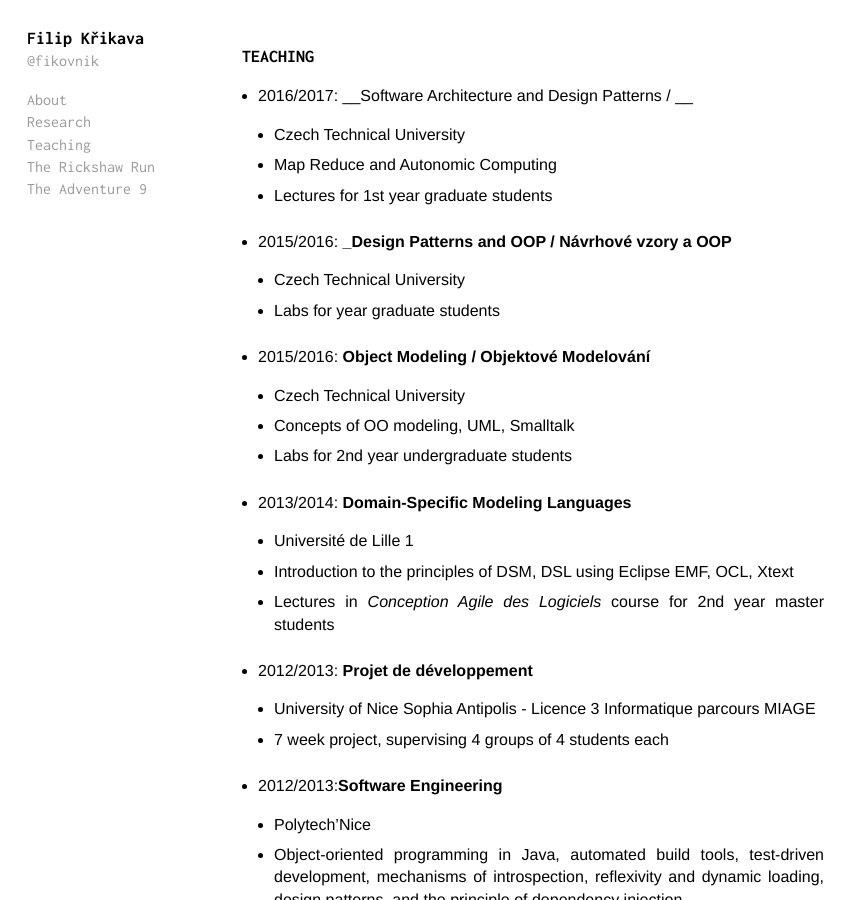
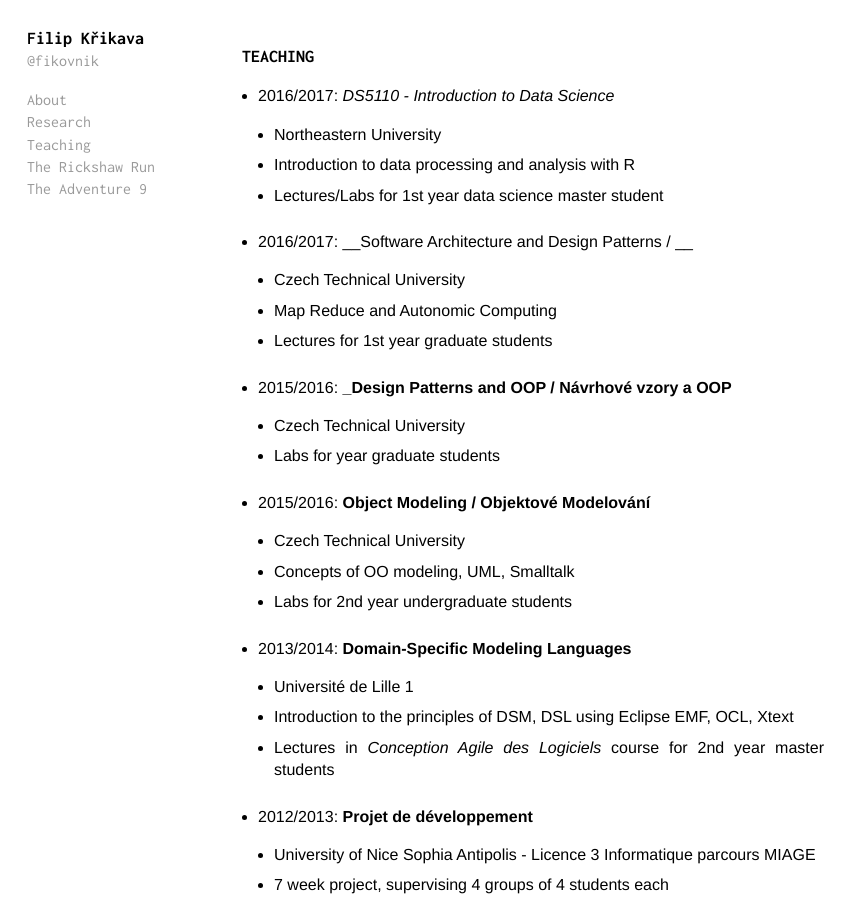
Before and after one commit to fikovnik/fikovnik.github.com, a Jekyll site: the page built from _posts/exhibit/0001-01-03-teaching.md, in a window 1280 px wide and 900 px high. Shown: the whole window, without its empty margins (0-860 px from the left). Built offline with Jekyll 4.4.1, drawn with Linux system fonts in a browser that asks for light colours.

Commit message:
Added Boston teaching

```diff
--- a/_posts/exhibit/0001-01-03-teaching.md
+++ b/_posts/exhibit/0001-01-03-teaching.md
@@ -6,6 +6,11 @@
 permalink: teaching/
 title: Teaching
 ---
+
+* 2016/2017: _DS5110 - Introduction to Data Science_
+  - Northeastern University
+  - Introduction to data processing and analysis with R
+  - Lectures/Labs for 1st year data science master student
 
 * 2016/2017: __Software Architecture and Design Patterns / __
   - Czech Technical University
```
